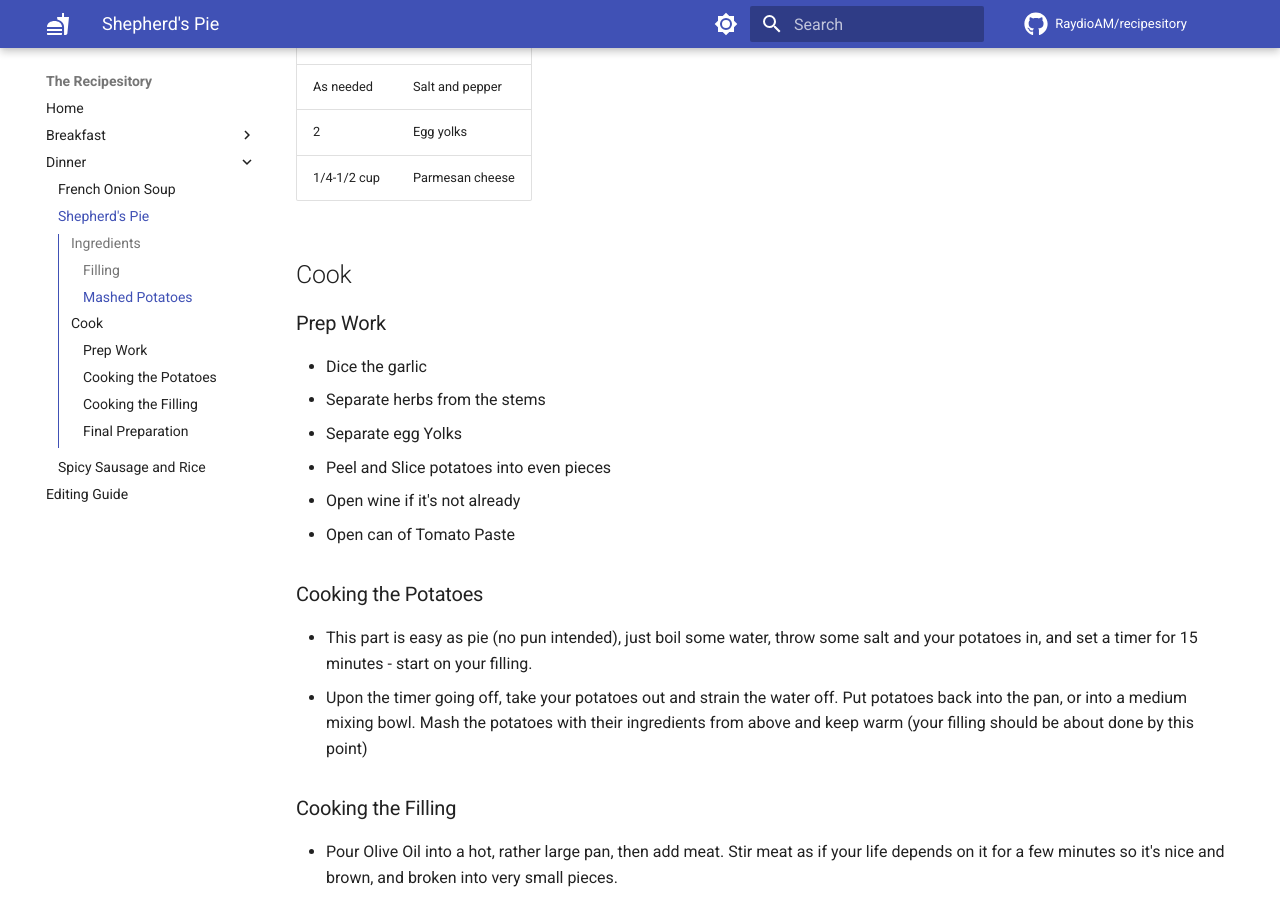
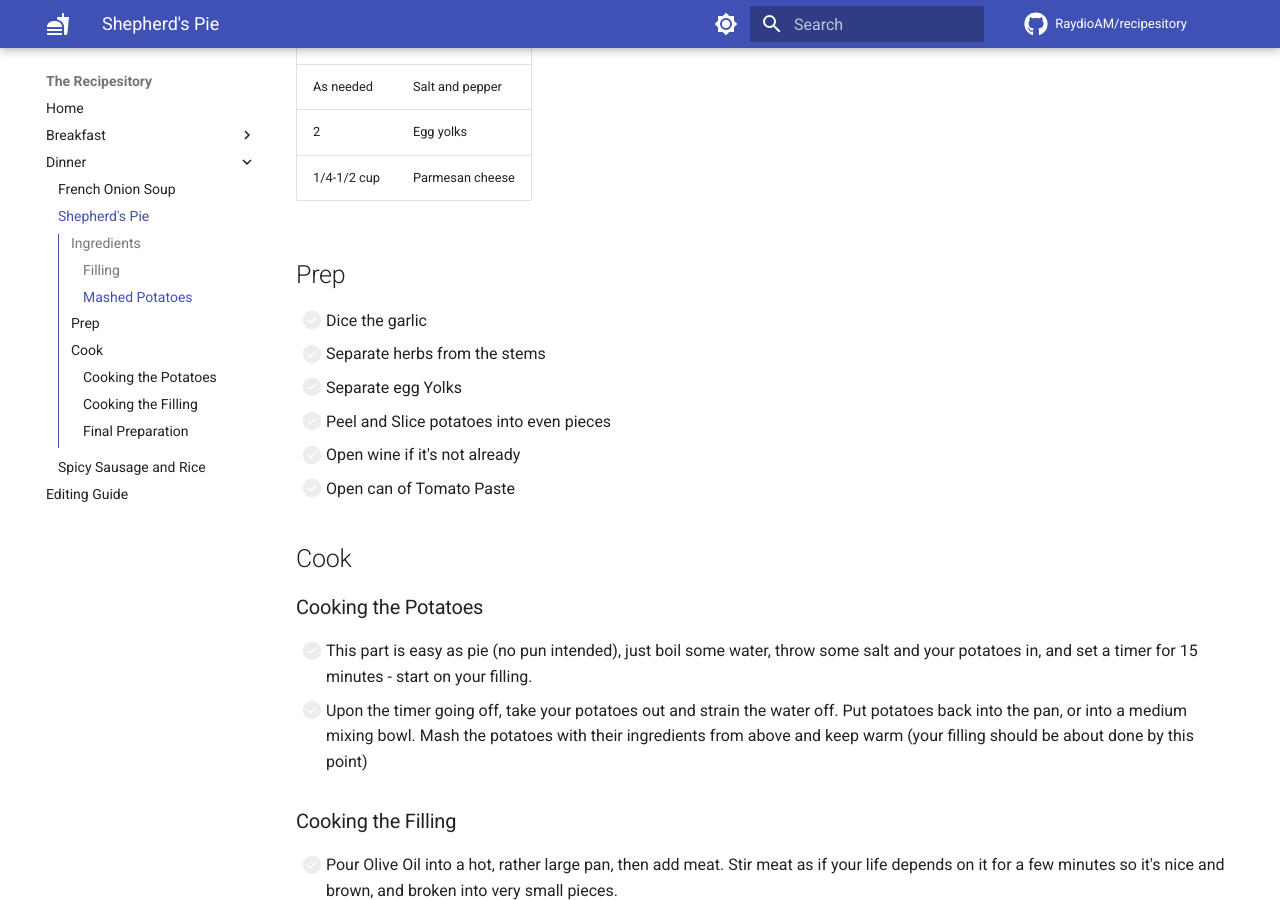
Before and after one commit to RaydioAM/Recipesitory, an MkDocs documentation site: the page built from docs/recipes/shepherds-pie.md, in a window 1280 px wide and 900 px high, scrolled down 1217 px. Built offline with MkDocs 1.6.1 and Material for MkDocs 9.7.7, drawn with Linux system fonts in a browser that asks for light colours; comment, search, counter and statistics services are not loaded.

Commit message:
Add bullets to existing recipes

```diff
--- a/docs/recipes/shepherds-pie.md
+++ b/docs/recipes/shepherds-pie.md
@@ -29,26 +29,26 @@ Shepherd's pie, cottage pie, or hachis Parmentier is a dish consisting of cooked
 | 2	| Egg yolks |
 | 1/4-1/2 cup |	Parmesan cheese |
 
+## Prep
+- [ ] Dice the garlic
+- [ ] Separate herbs from the stems
+- [ ] Separate egg Yolks
+- [ ] Peel and Slice potatoes into even pieces
+- [ ] Open wine if it's not already
+- [ ] Open can of Tomato Paste
+
 ## Cook
-### Prep Work
-- Dice the garlic
-- Separate herbs from the stems
-- Separate egg Yolks
-- Peel and Slice potatoes into even pieces
-- Open wine if it's not already
-- Open can of Tomato Paste
-
 ### Cooking the Potatoes
-- This part is easy as pie (no pun intended), just boil some water, throw some salt and your potatoes in, and set a timer for 15 minutes - start on your filling.
-- Upon the timer going off, take your potatoes out and strain the water off. Put potatoes back into the pan, or into a medium mixing bowl. Mash the potatoes with their ingredients from above and keep warm (your filling should be about done by this point)
+- [ ] This part is easy as pie (no pun intended), just boil some water, throw some salt and your potatoes in, and set a timer for 15 minutes - start on your filling.
+- [ ] Upon the timer going off, take your potatoes out and strain the water off. Put potatoes back into the pan, or into a medium mixing bowl. Mash the potatoes with their ingredients from above and keep warm (your filling should be about done by this point)
 
 ### Cooking the Filling
-- Pour Olive Oil into a hot, rather large pan, then add meat. Stir meat as if your life depends on it for a few minutes so it's nice and brown, and broken into very small pieces.
-- Add your Rosemary, Thyme, and Garlic, then stir some more. Quickly add your Carrot, Onion, and frozen peas, stir a little longer. The idea at this point is to get everything to a minced consistency.
-- Add Worcestershire Sauce, stir, add Tomato Puree, stir, add Red Wine and sweat down for a minute or two.
-- Add chicken stock and cook for 3 more minutes.
+- [ ] Pour Olive Oil into a hot, rather large pan, then add meat. Stir meat as if your life depends on it for a few minutes so it's nice and brown, and broken into very small pieces.
+- [ ] Add your Rosemary, Thyme, and Garlic, then stir some more. Quickly add your Carrot, Onion, and frozen peas, stir a little longer. The idea at this point is to get everything to a minced consistency.
+- [ ] Add Worcestershire Sauce, stir, add Tomato Puree, stir, add Red Wine and sweat down for a minute or two.
+- [ ] Add chicken stock and cook for 3 more minutes.
 
 ### Final Preparation
-- Scoop your meat mixture into a deep casserole or other oven safe dish and then spoon the mash over the top. Spread the mash over the top of the mix with the bottom of the spoon and then sprinkle a generous portion of Parmesan cheese over the top.
-- Poke the top with a fork several times to give it a peaked look and stick it in the oven at 400 degrees for 18-20 minutes to brown the potatoes and set the pie.
-- Serve
+- [ ] Scoop your meat mixture into a deep casserole or other oven safe dish and then spoon the mash over the top. Spread the mash over the top of the mix with the bottom of the spoon and then sprinkle a generous portion of Parmesan cheese over the top.
+- [ ] Poke the top with a fork several times to give it a peaked look and stick it in the oven at 400 degrees for 18-20 minutes to brown the potatoes and set the pie.
+- [ ] Serve
```
Also changed, not shown: docs/index.md (+2 -0 lines), docs/recipes/french-onion-soup.md (+7 -5 lines), docs/recipes/spicy-sausage-rice.md (+24 -9 lines), 1 other file.
